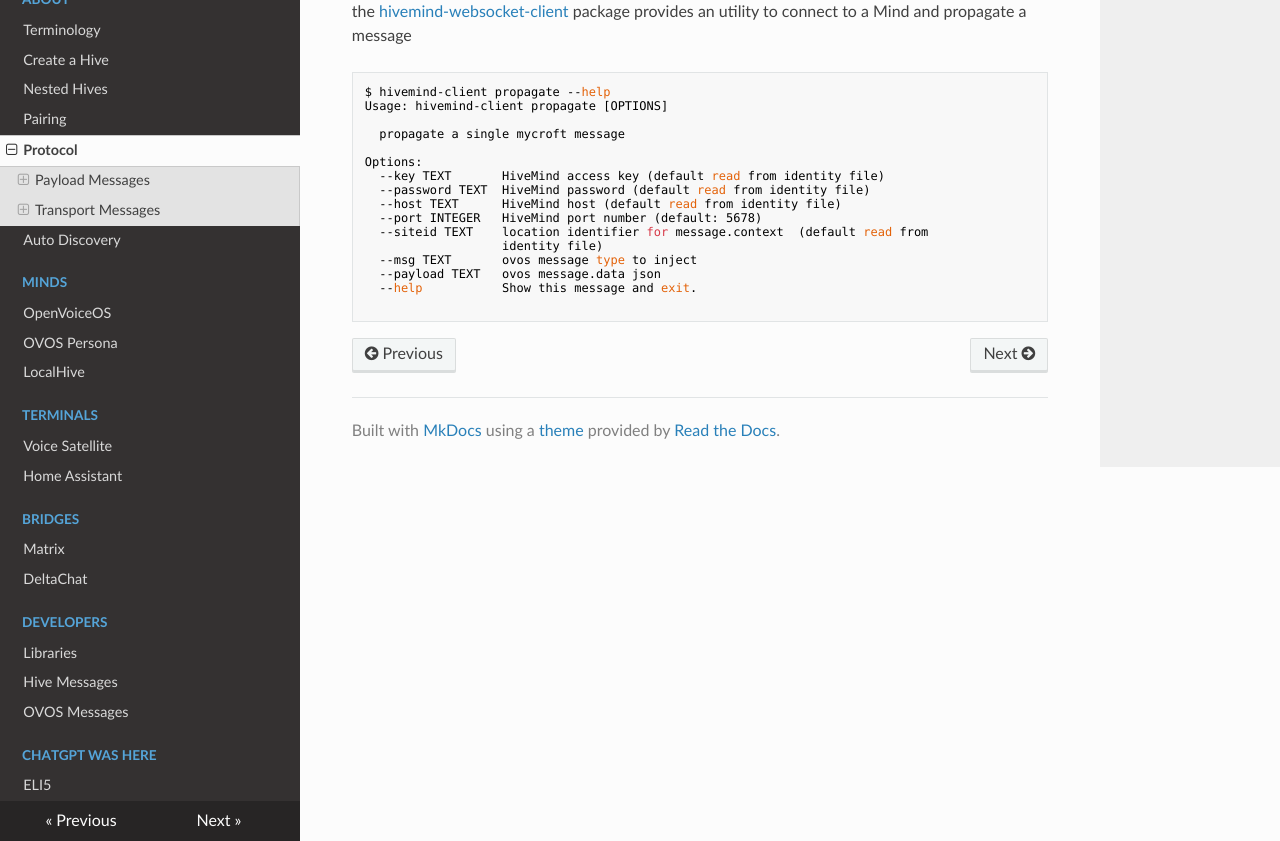
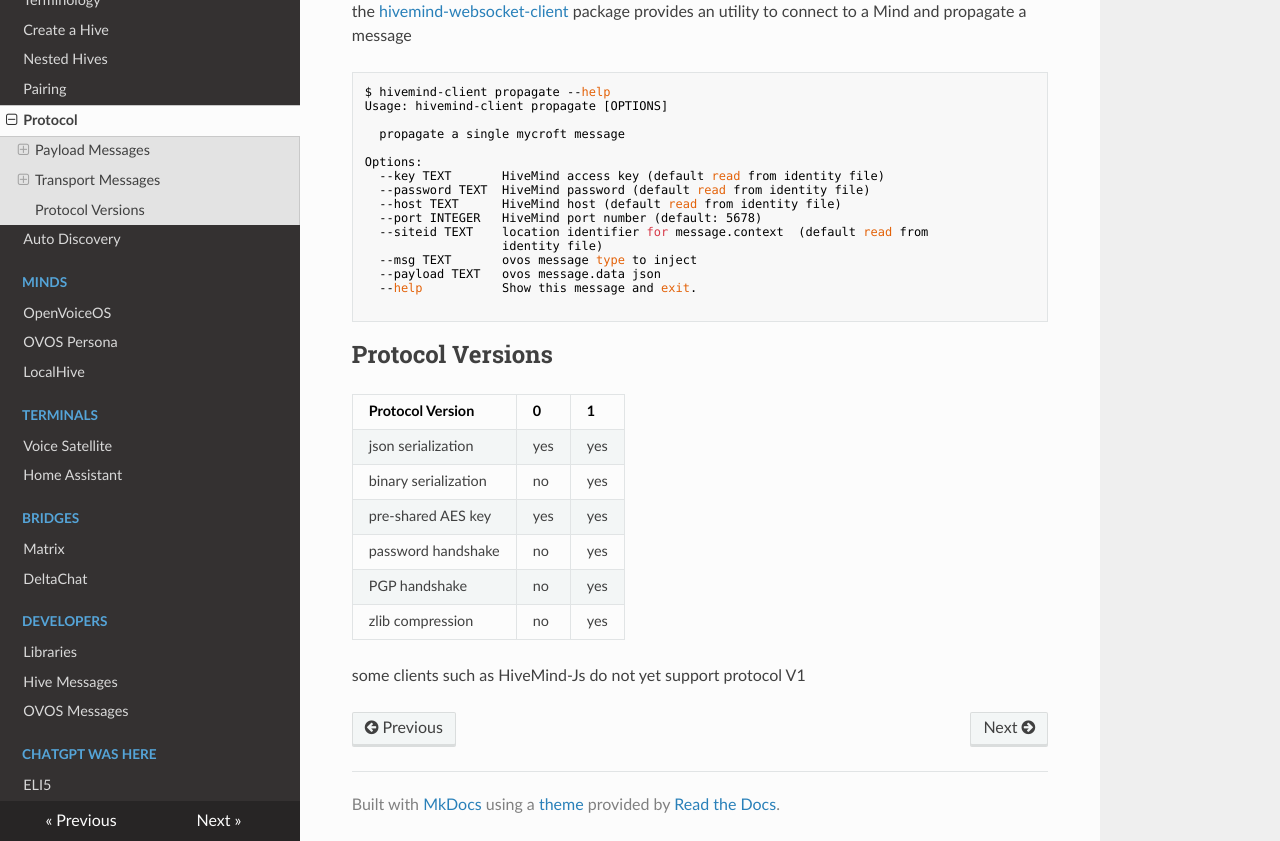
Before and after one commit to JarbasHiveMind/HiveMind-community-docs, an MkDocs documentation site: the page built from docs/04_protocol.md, in a window 1280 px wide and 900 px high, scrolled down 4074 px, cut to the strip 59-900 px from the top of the window. Built offline with MkDocs 1.6.1, drawn with Linux system fonts in a browser that asks for light colours; nearby versions of some CDN libraries.

Commit message:
protocol versions

````diff
--- a/docs/04_protocol.md
+++ b/docs/04_protocol.md
@@ -117,3 +117,18 @@ Options:
   --help           Show this message and exit.
 
 ```
+
+
+## Protocol Versions
+
+| Protocol Version     | 0   | 1   |
+|----------------------|-----|-----|
+| json serialization   | yes | yes |
+| binary serialization | no  | yes |
+| pre-shared AES key   | yes | yes |
+| password handshake   | no  | yes |
+| PGP handshake        | no  | yes |
+| zlib compression     | no  | yes |
+
+
+some clients such as HiveMind-Js do not yet support protocol V1
````
